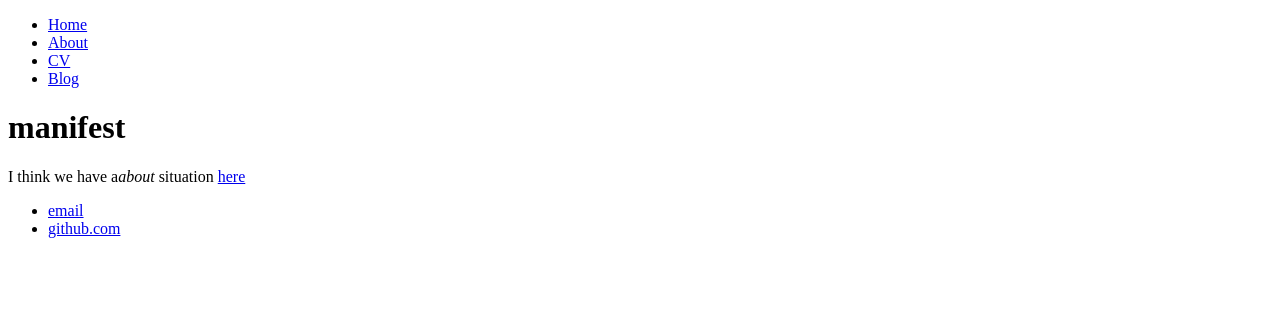
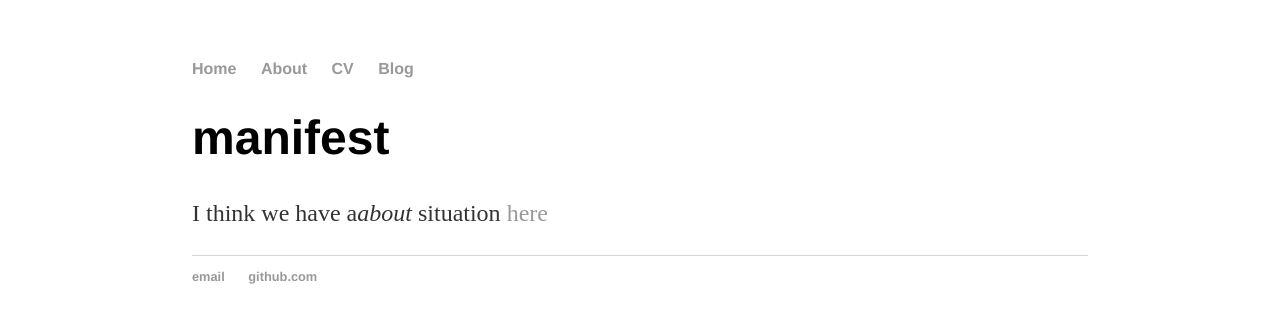
Before and after one commit to rusty-pipe-ostrava/rusty-pipe-ostrava.github.io, a plain HTML site: page index.html in a window 1280 px wide. Drawn offline with Linux system fonts and the light colour scheme.

Commit message:
Update index.html

```diff
--- a/index.html
+++ b/index.html
@@ -1,7 +1,9 @@
 <!DOCTYPE html>
 <html>
 	<head>
-		<title>rusty pipe was born 17.5.2018</title>
+		<title>..rusting pipes since 17.5.2018!!!</title>
+		<!-- link to main stylesheet -->
+		<link rel="stylesheet" type="text/css" href="/css/main.css">
 	</head>
 	<body>
 		<nav>
```
